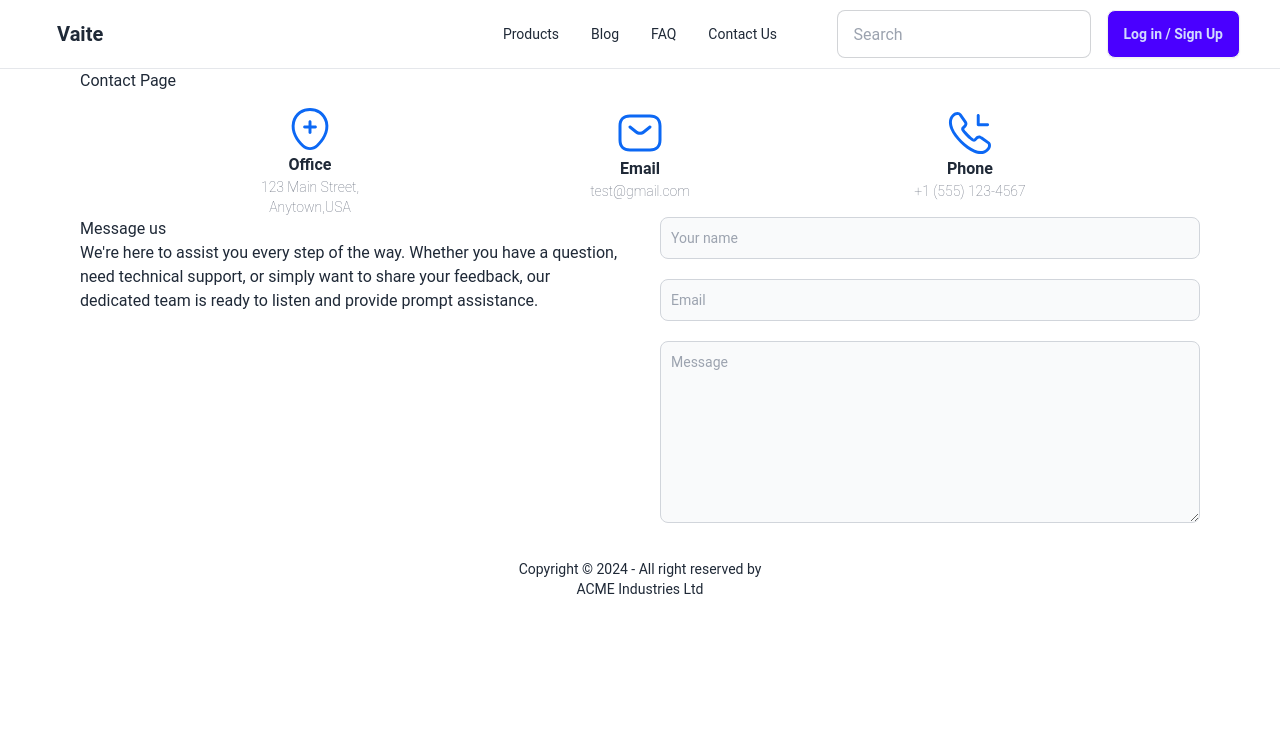
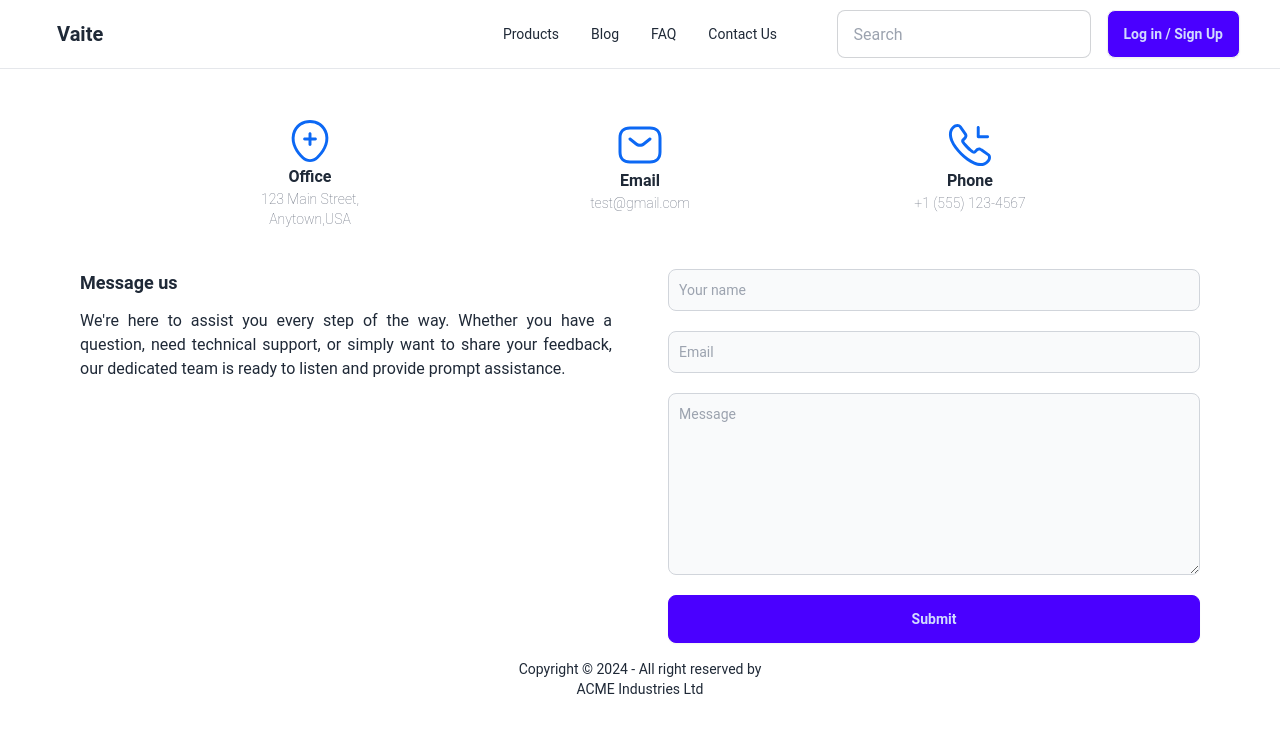
Before and after one commit to andreygranenko/Online-shop-vite, a React (Vite) app: page /kontakti in a window 1280 px wide. Shown: the top 732 px of the page. Built offline with nearby package versions, Linux system fonts and the light colour scheme; no server answers.

Commit message:
updated ContactPage.jsx

```diff
--- a/src/components/pages/contact-page/ContactPage.jsx
+++ b/src/components/pages/contact-page/ContactPage.jsx
@@ -11,8 +11,7 @@ const ContactPage = () => {
         animate={{opacity: 1}}
         exit={{opacity: 0}}
       >
-        <h2>Contact Page</h2>
-        <div className={'flex flex-col md:flex-row items-center gap-5 justify-evenly'}>
+        <div className={'mt-9 flex flex-col md:flex-row items-center gap-5 justify-evenly'}>
           <div className={'mt-3 md:w-40 w-2/6 flex flex-col justify-center items-center'}>
             <img className={'w-12 h-12'} src={LocationIcon} alt="location icon"/>
             <p className={'font-bold'}>Office</p>
@@ -29,16 +28,16 @@ const ContactPage = () => {
             <p className={'text-gray-500 text-center font-thin text-sm'}>+1 (555) 123-4567</p>
           </div>
         </div>
-        <div className="flex gap-10">
+        <div className="flex flex-col md:flex-row  gap-14 text-justify mt-10">
           <div className={'flex-1'}>
-            <h3>Message us</h3>
-            <p>We&apos;re here to assist you every step of the way. Whether you have a question, need technical support, or simply want to share your feedback, our dedicated team is ready to listen and provide prompt assistance.</p>
+            <h3 className={'text-center md:text-justify text-lg font-semibold'}>Message us</h3>
+            <p className={'my-3'}>We&apos;re here to assist you every step of the way. Whether you have a question, need technical support, or simply want to share your feedback, our dedicated team is ready to listen and provide prompt assistance.</p>
           </div>
           <form className={'flex-1 flex flex-col gap-5'}>
             <input className={'bg-gray-50 border border-gray-300 text-gray-900 text-sm rounded-lg focus:ring-blue-500 focus:border-blue-500 block w-full p-2.5 dark:bg-gray-700 dark:border-gray-600 dark:placeholder-gray-400 dark:text-white dark:focus:ring-blue-500 dark:focus:border-blue-500'} placeholder={'Your name'} type="text"/>
             <input className={'bg-gray-50 border border-gray-300 text-gray-900 text-sm rounded-lg focus:ring-blue-500 focus:border-blue-500 block w-full p-2.5 dark:bg-gray-700 dark:border-gray-600 dark:placeholder-gray-400 dark:text-white dark:focus:ring-blue-500 dark:focus:border-blue-500'} placeholder={'Email'}  type="email"/>
             <textarea className={'bg-gray-50 border border-gray-300 text-gray-900 text-sm rounded-lg focus:ring-blue-500 focus:border-blue-500 block w-full p-2.5 dark:bg-gray-700 dark:border-gray-600 dark:placeholder-gray-400 dark:text-white dark:focus:ring-blue-500 dark:focus:border-blue-500'} placeholder={'Message'} name="" id="" cols="30" rows="8"></textarea>
-            <button></button>
+            <button className={'btn btn-primary'}>Submit</button>
           </form>
         </div>
       </motion.div>
```
